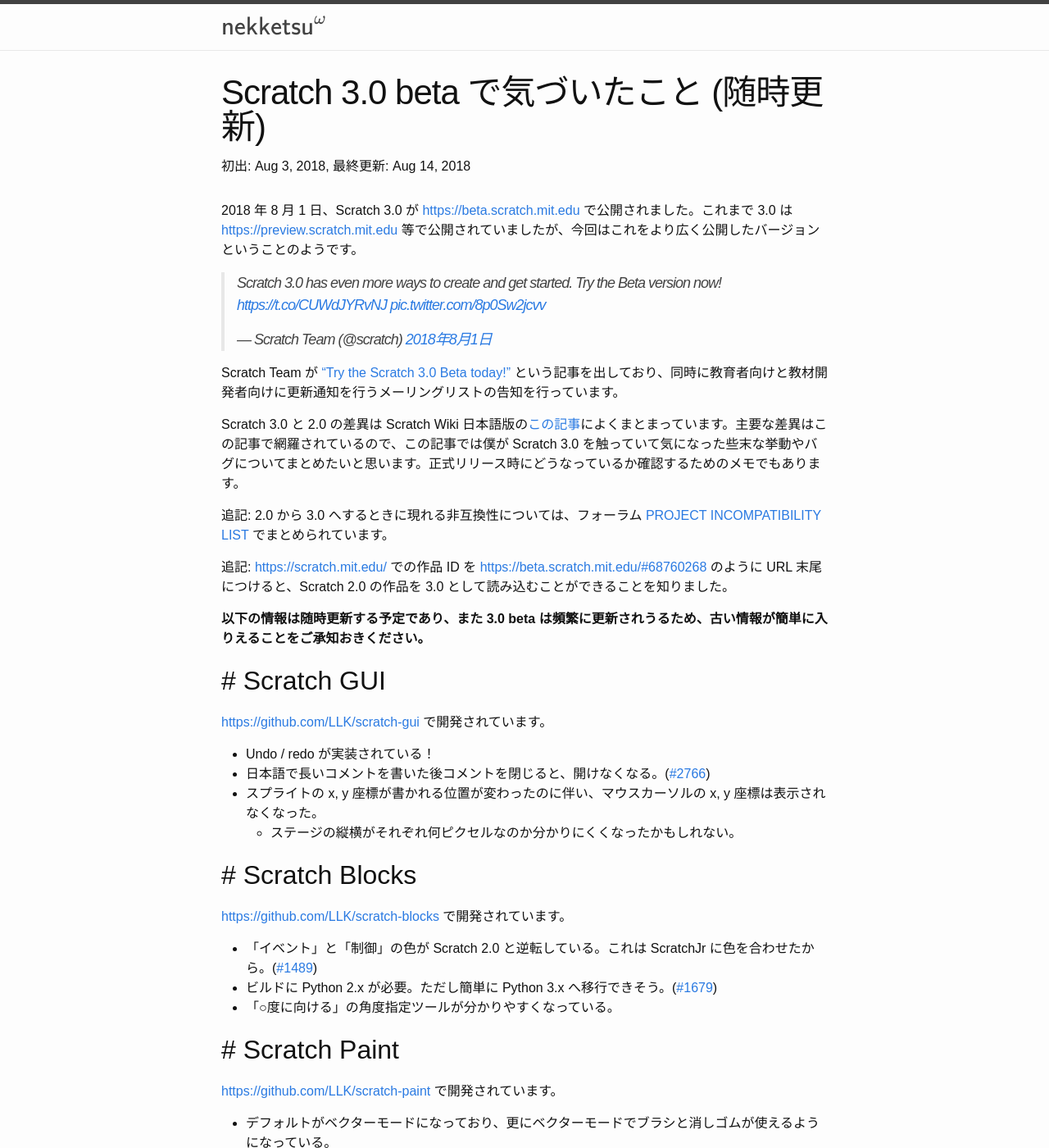
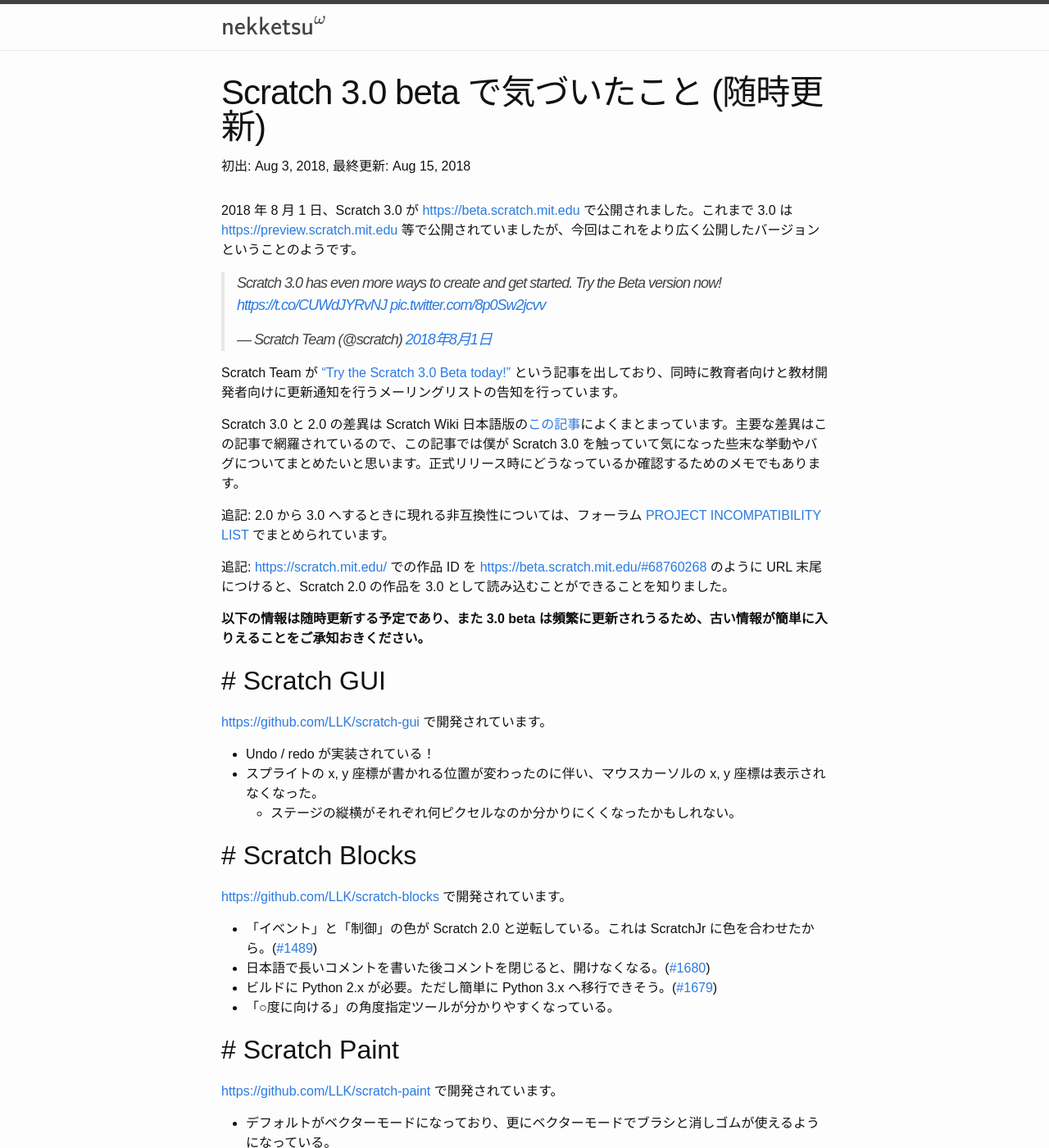
Before and after one commit to nekketsuuu/nekketsuuu.github.io, a Jekyll site: the page built from entries/_posts/2018-08-03-scratch-3-beta.md, in a window 1280 px wide and 1400 px high. Shown: the whole window at 82% size. Built offline with Jekyll 4.4.1, drawn with Linux system fonts in a browser that asks for light colours; formulas are drawn with MathJax 3; comment, search, counter and statistics services are not loaded.

Commit message:
[Entry #6] update

```diff
--- a/entries/_posts/2018-08-03-scratch-3-beta.md
+++ b/entries/_posts/2018-08-03-scratch-3-beta.md
@@ -2,7 +2,7 @@
 title: Scratch 3.0 beta で気づいたこと (随時更新)
 issue: 6
 published: true
-last-modified: 2018-08-14
+last-modified: 2018-08-15
 ---
 
 2018 年 8 月 1 日、Scratch 3.0 が <https://beta.scratch.mit.edu> で公開されました。これまで 3.0 は <https://preview.scratch.mit.edu> 等で公開されていましたが、今回はこれをより広く公開したバージョンということのようです。
@@ -25,7 +25,6 @@
 <https://github.com/LLK/scratch-gui> で開発されています。
 
 * Undo / redo が実装されている！
-* 日本語で長いコメントを書いた後コメントを閉じると、開けなくなる。([#2766](https://github.com/LLK/scratch-gui/issues/2766))
 * スプライトの x, y 座標が書かれる位置が変わったのに伴い、マウスカーソルの x, y 座標は表示されなくなった。
     * ステージの縦横がそれぞれ何ピクセルなのか分かりにくくなったかもしれない。
 
@@ -34,6 +33,7 @@
 <https://github.com/LLK/scratch-blocks> で開発されています。
 
 * 「イベント」と「制御」の色が Scratch 2.0 と逆転している。これは ScratchJr に色を合わせたから。([#1489](https://github.com/LLK/scratch-blocks/issues/1489))
+* 日本語で長いコメントを書いた後コメントを閉じると、開けなくなる。([#1680](https://github.com/LLK/scratch-blocks/issues/1680))
 * ビルドに Python 2.x が必要。ただし簡単に Python 3.x へ移行できそう。([#1679](https://github.com/LLK/scratch-blocks/issues/1679))
 * 「○度に向ける」の角度指定ツールが分かりやすくなっている。
 
```
